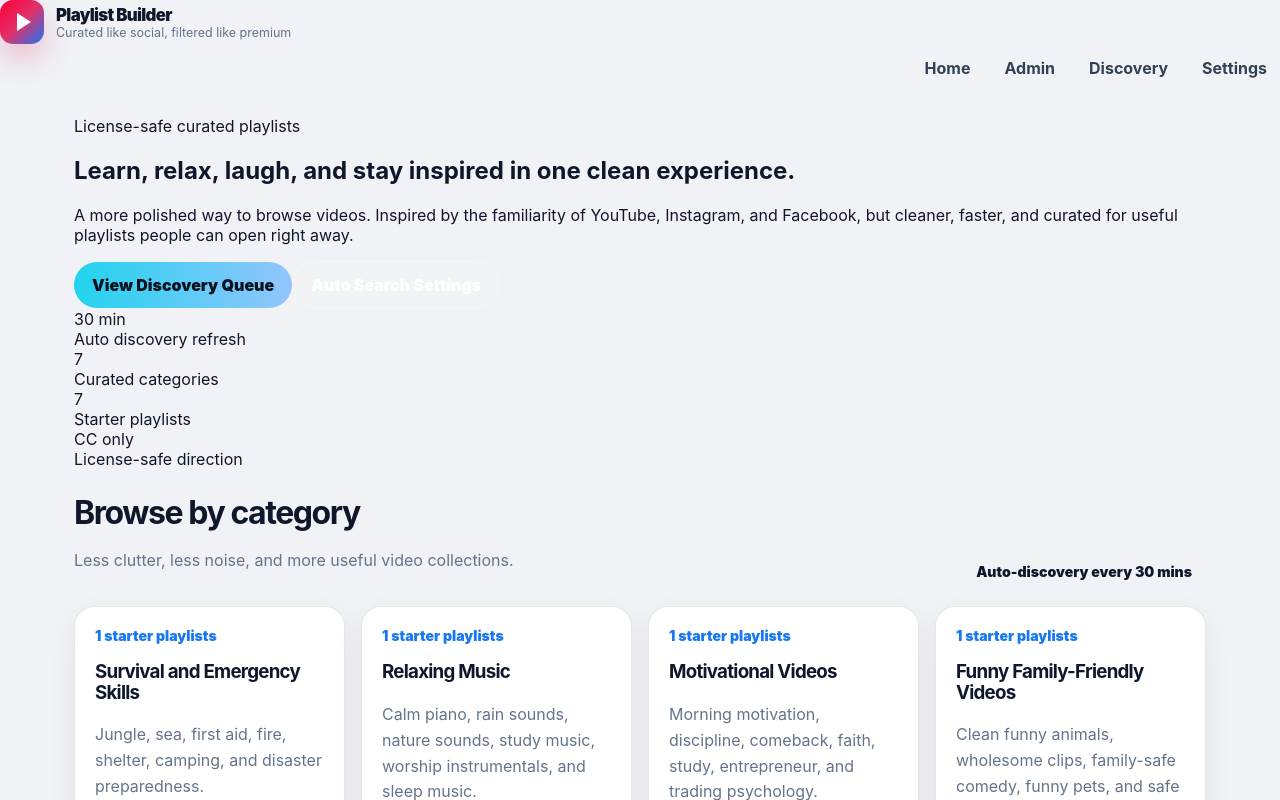
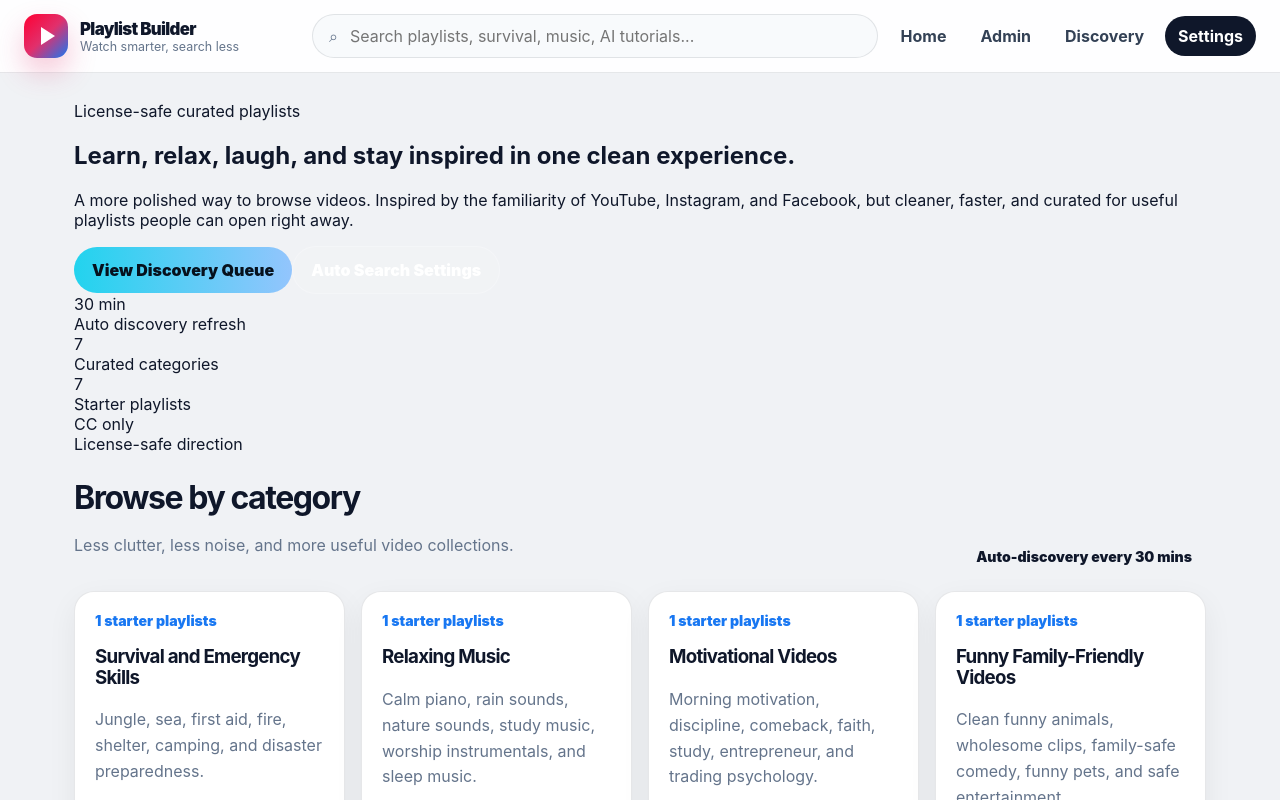
Before and after one commit to johncardinales-cpu/youtube-playlist-builder, a Next.js app: page / in a window 1280 px wide. Shown: the top 800 px of the page. Built offline with nearby package versions, Linux system fonts and the light colour scheme.

Commit message:
Add social style header with search

```diff
--- a/app/layout.tsx
+++ b/app/layout.tsx
@@ -4,27 +4,31 @@ import Link from 'next/link';
 
 export const metadata: Metadata = {
   title: 'Playlist Builder',
-  description: 'Professional license-safe curated playlists for learning, relaxing, motivation, and safe entertainment.'
+  description: 'A YouTube and Facebook inspired discovery hub for license-safe curated playlists.'
 };
 
 export default function RootLayout({ children }: { children: React.ReactNode }) {
   return (
     <html lang="en">
       <body>
-        <header className="topbar">
-          <div className="shell topbar-inner">
+        <header className="appbar">
+          <div className="appbar-inner">
             <Link href="/" className="brand">
               <span className="brand-mark" />
-              <span className="brand-copy">
+              <span>
                 <span className="brand-title">Playlist Builder</span>
-                <span className="brand-tag">Curated like social, filtered like premium</span>
+                <span className="brand-tag">Watch smarter, search less</span>
               </span>
             </Link>
+            <label className="searchbar">
+              <span>⌕</span>
+              <input placeholder="Search playlists, survival, music, AI tutorials..." />
+            </label>
             <nav className="nav">
               <Link href="/">Home</Link>
               <Link href="/admin">Admin</Link>
               <Link href="/admin/discovery">Discovery</Link>
-              <Link href="/admin/settings">Settings</Link>
+              <Link href="/admin/settings" className="cta">Settings</Link>
             </nav>
           </div>
         </header>
```
